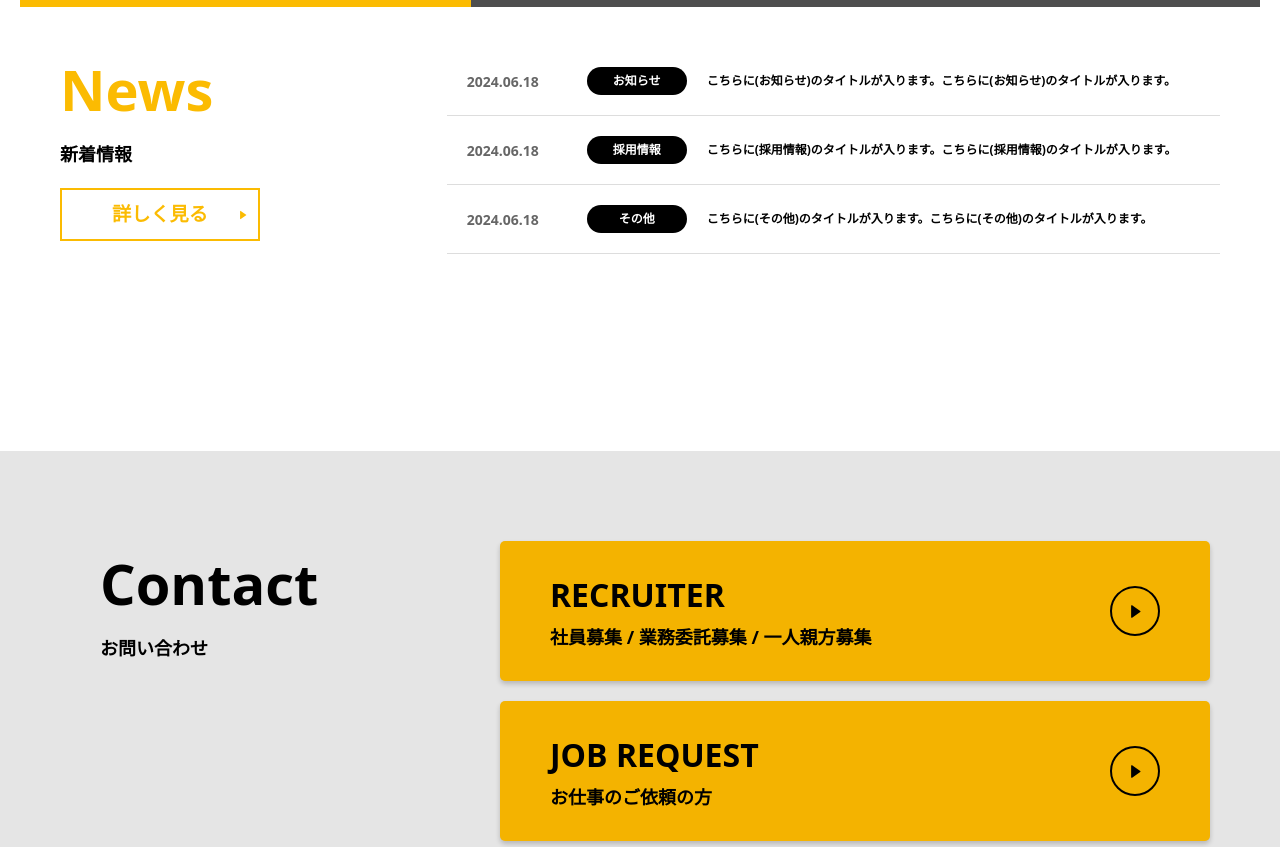
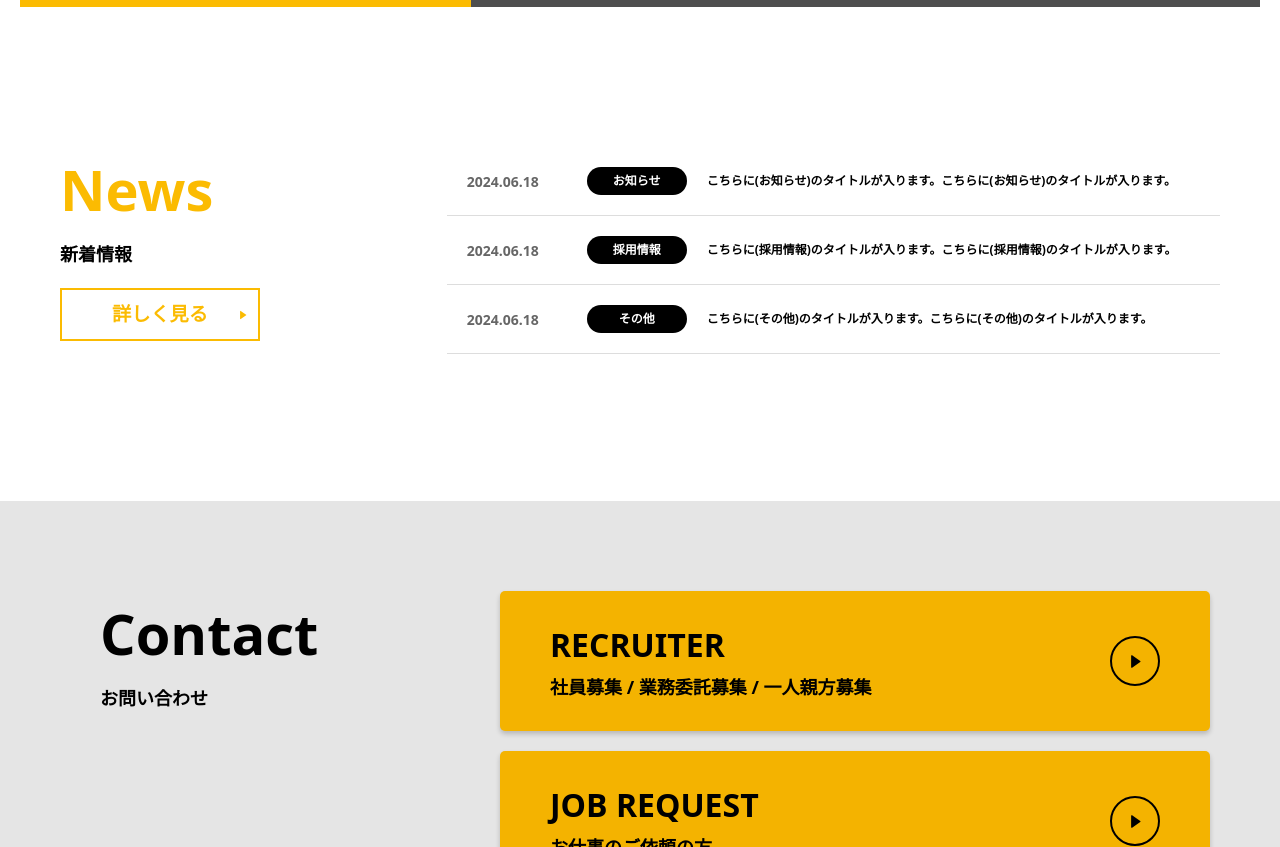
Before and after one commit to Olamilekan-hub/KAITAQ, a website: page index.html in a window 1280 px wide. Shown: the part 3477-4324 px from the top of the page. Drawn offline with nearby package versions, Linux system fonts and the light colour scheme; grey boxes are pictures that could not be loaded.

Commit message:
updating

```diff
--- a/assets/css/styles.css
+++ b/assets/css/styles.css
@@ -201,7 +201,8 @@ ul {
 /* start news section css */
 
 .news-section {
-  padding: 0 0 50px;
+  /* padding: 0 0 50px; */
+  margin-top: 100px;
 }
 
 .news-wrapper {
```
